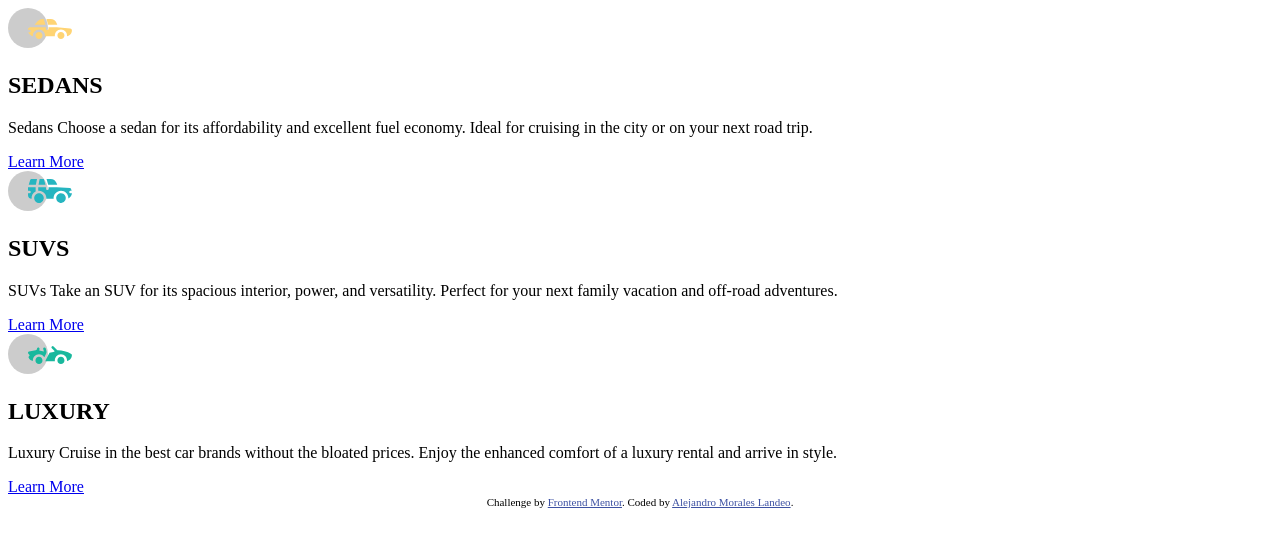
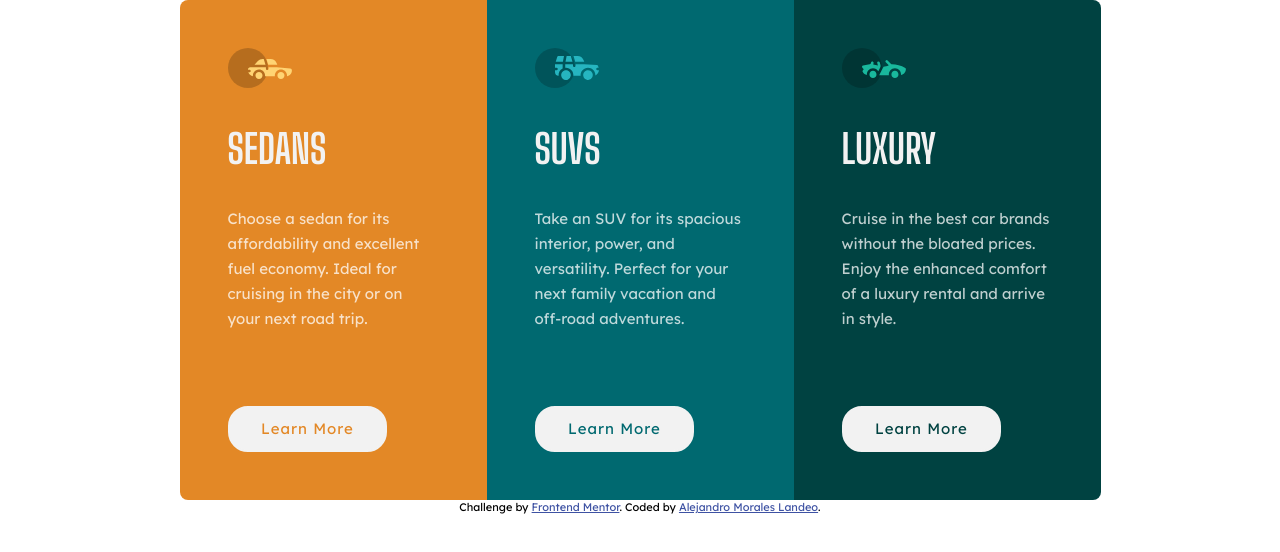
Before and after one commit to amoraleslandeo/3-column-preview-card-component.github.io, a plain HTML site: page index.html in a window 1280 px wide. Drawn offline with Linux system fonts and the light colour scheme.

Commit message:
css added

```diff
--- /dev/null
+++ b/css/index.css
@@ -0,0 +1,93 @@
+@import url('https://fonts.googleapis.com/css2?family=Lexend+Deca&display=swap');
+@import url('https://fonts.googleapis.com/css2?family=Big+Shoulders+Display:wght@700&display=swap');
+
+/*Styles*/
+* {  box-sizing: border-box; }
+
+body {
+    font-size: 15px;
+    font-family: 'Lexend Deca';
+    font-weight: 400;
+    margin: 0px;box-sizing: content-box;
+}
+
+h2 {
+    color: hsl(0, 0%, 95%);
+    font-family: 'Big Shoulders Display';
+    font-weight: 700;
+    font-size: 40px;
+    font-style: normal;
+    line-height: normal;
+    text-transform: uppercase;
+}
+
+p {
+    color: hsla(0, 0%, 100%, 0.75);
+    font-size: 15px;
+    font-style: normal;
+    line-height: 25px;
+}
+
+.container {
+    display: flex;
+    justify-content: center;
+}
+
+/*Cards*/
+.box {
+    width: 307px;
+    height: 500px;
+    padding: 48px;
+    display: flex;
+    justify-content: space-between;
+    flex-direction: column;
+}
+
+.sedans {
+    background-color: hsl(31, 77%, 52%);
+    border-top-left-radius: 8px;
+    border-bottom-left-radius: 8px;
+}
+
+.suvs {
+    background-color: hsl(184, 100%, 22%);
+    border-radius: 0px;
+}
+
+.luxury {
+    background-color: hsl(179, 100%, 13%);
+    border-top-right-radius: 8px;
+    border-bottom-right-radius: 8px;
+}
+
+/*Buttons*/
+.btn {
+    text-decoration: none;
+    letter-spacing: 1px;
+    background-color: hsl(0, 0%, 95%);
+    border-radius: 20px;
+    padding: 11px 31.5px 12px 31.5px;
+    border: 2px solid hsl(0, 0%, 95%)
+}
+
+.box_footer {
+    display: flex;
+}
+
+.btn:hover {
+    background-color: initial;
+    color: hsl(0, 0%, 95%);
+    border: 2px solid hsl(0, 0%, 95%)
+}
+
+.sedans a {
+    color: hsl(31, 77%, 52%);
+}
+
+.suvs a {
+    color: hsl(184, 100%, 22%);
+}
+
+.luxury a {
+    color: hsl(179, 100%, 13%);
+}
--- a/index.html
+++ b/index.html
@@ -1,8 +1,11 @@
 <!DOCTYPE html>
 <html lang="en">
+
 <head>
+  <link rel="stylesheet" href="./css/index.css" type="text/css">
   <meta charset="UTF-8">
-  <meta name="viewport" content="width=device-width, initial-scale=1.0"> <!-- displays site properly based on user's device -->
+  <meta name="viewport" content="width=device-width, initial-scale=1.0">
+  <!-- displays site properly based on user's device -->
 
   <link rel="icon" type="image/png" sizes="32x32" href="./images/favicon-32x32.png">
 
@@ -10,48 +13,66 @@
 
   <!-- Feel free to remove these styles or customise in your own stylesheet 👍 -->
   <style>
-    .attribution { font-size: 11px; text-align: center; }
-    .attribution a { color: hsl(228, 45%, 44%); }
+    .attribution {
+      font-size: 11px;
+      text-align: center;
+    }
+
+    .attribution a {
+      color: hsl(228, 45%, 44%);
+    }
   </style>
 </head>
+
 <body>
   <main>
-  <div class="car_types">
-  <div class="sedans">
-    <img src="images/icon-sedans.svg">
+    <div class="container">
+      <div class="box sedans">
+        <div class="box_body">
+          <img src="images/icon-sedans.svg" />
           <h2>SEDANS</h2>
           <p>
-  Sedans
             Choose a sedan for its affordability and excellent fuel economy. Ideal for cruising in the city
             or on your next road trip.
           </p>
-    <a href="#">Learn More</a>
         </div>
-  <div class="suvs">
-    <img src="images/icon-suvs.svg">
+        <div class="box_footer">
+          <a href="#" class="btn">Learn More</a>
+        </div>
+      </div>
+      <div class="box suvs">
+        <div class="box_body">
+          <img src="images/icon-suvs.svg" />
           <h2>SUVS</h2>
           <p>
-  SUVs
             Take an SUV for its spacious interior, power, and versatility. Perfect for your next family vacation
             and off-road adventures.
           </p>
-    <a href="#">Learn More</a>
         </div>
-  <div class="luxury">
-    <img src="images/icon-luxury.svg">
+        <div class="box_footer">
+          <a href="#" class="btn">Learn More</a>
+        </div>
+      </div>
+      <div class="box luxury">
+        <div class="box_body">
+          <img src="images/icon-luxury.svg" />
           <h2>LUXURY</h2>
           <p>
-  Luxury
             Cruise in the best car brands without the bloated prices. Enjoy the enhanced comfort of a luxury
             rental and arrive in style.
           </p>
-    <a href="#">Learn More</a>
+        </div>
+        <div class="box_footer">
+          <a href="#" class="btn">Learn More</a>
         </div>
       </div>
+    </div>
+
   </main>
   <div class="attribution">
     Challenge by <a href="https://www.frontendmentor.io?ref=challenge" target="_blank">Frontend Mentor</a>.
     Coded by <a href="#">Alejandro Morales Landeo</a>.
   </div>
 </body>
+
 </html>
```
Lines whose indentation alone changed are shown as unchanged.
